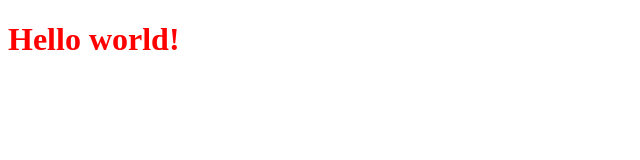
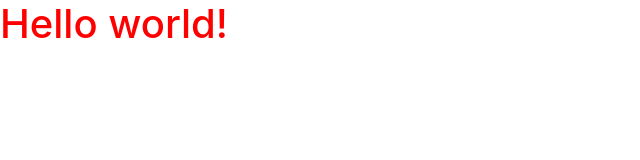
Before and after one commit to ThomasPlunkett/weather_dashboard_06_Server-Side_APIs_HW, a plain HTML site: page index.html in a window 1280 px wide. Shown: the whole page, without its empty margins (0-640 px from the left). Drawn offline with nearby package versions, Linux system fonts and the light colour scheme.

Commit message:
copied BootStrap v4.6 stylesheet link and pasted above style.css link

```diff
--- a/index.html
+++ b/index.html
@@ -4,6 +4,7 @@
     <meta charset="UTF-8">
     <meta http-equiv="X-UA-Compatible" content="IE=edge">
     <meta name="viewport" content="width=device-width, initial-scale=1.0">
+    <link rel="stylesheet" href="https://cdn.jsdelivr.net/npm/bootstrap@4.6.0/dist/css/bootstrap.min.css" integrity="sha384-B0vP5xmATw1+K9KRQjQERJvTumQW0nPEzvF6L/Z6nronJ3oUOFUFpCjEUQouq2+l" crossorigin="anonymous"/>
     <link rel="stylesheet" href="style.css"/>
     <title>Document</title>
 </head>
```
